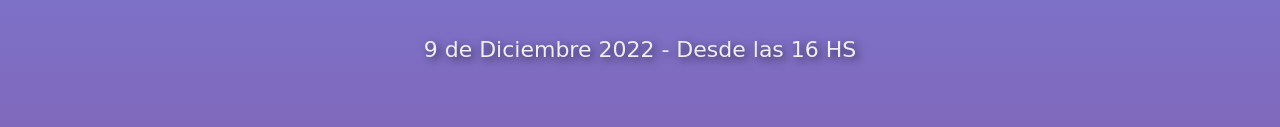
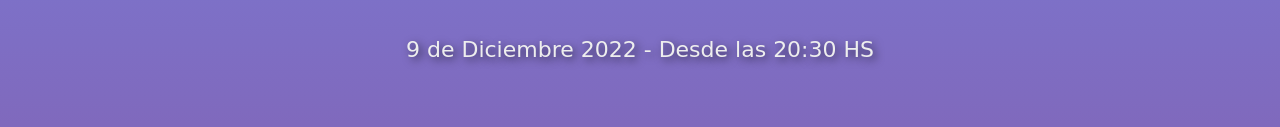
Before and after one commit to JonaCalvi/cumple, a plain HTML site: page index.html in a window 1280 px wide. Shown: the part 457-584 px from the top of the page. Drawn offline with nearby package versions, Linux system fonts and the light colour scheme; a script that the page names is missing; some icons are missing; a web font is replaced by a local one.

Commit message:
cambio horario

```diff
--- a/index.html
+++ b/index.html
@@ -71,7 +71,7 @@
             </div>
 
 
-      <h2 class="titulo texto" style="text-align: center;">9 de Diciembre 2022 - Desde las 16 HS</h2>
+      <h2 class="titulo texto" style="text-align: center;">9 de Diciembre 2022 - Desde las 20:30 HS</h2>
       <h2></h2>
       <div id="contact"><a href="https://walink.co/e25703"><button type="button" class="btn btn-primary btn-lg">Confirmá asistencia <img src="assets/img/whatsapp.png" alt="" style="width: auto; flex-direction: row; margin-left: 3px; margin-right: 3px;"></button></a></div>
 
```
